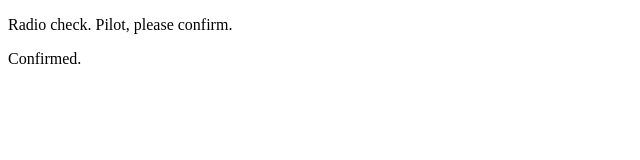
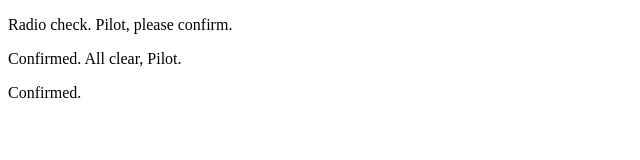
Before and after one commit to SaSheaGaston/communication-log-CONTROL, a plain HTML site: page index.html in a window 1280 px wide. Shown: the whole page, without its empty margins (0-640 px from the left). Drawn offline with Linux system fonts and the light colour scheme.

Commit message:
new commit

```diff
--- a/index.html
+++ b/index.html
@@ -2,6 +2,7 @@
 <html>
    <body>
       <p>Radio check. Pilot, please confirm.</p>
+      <p>Confirmed. All clear, Pilot.</p>
       <p>Confirmed.</p>
    </body>
 </html>
```
